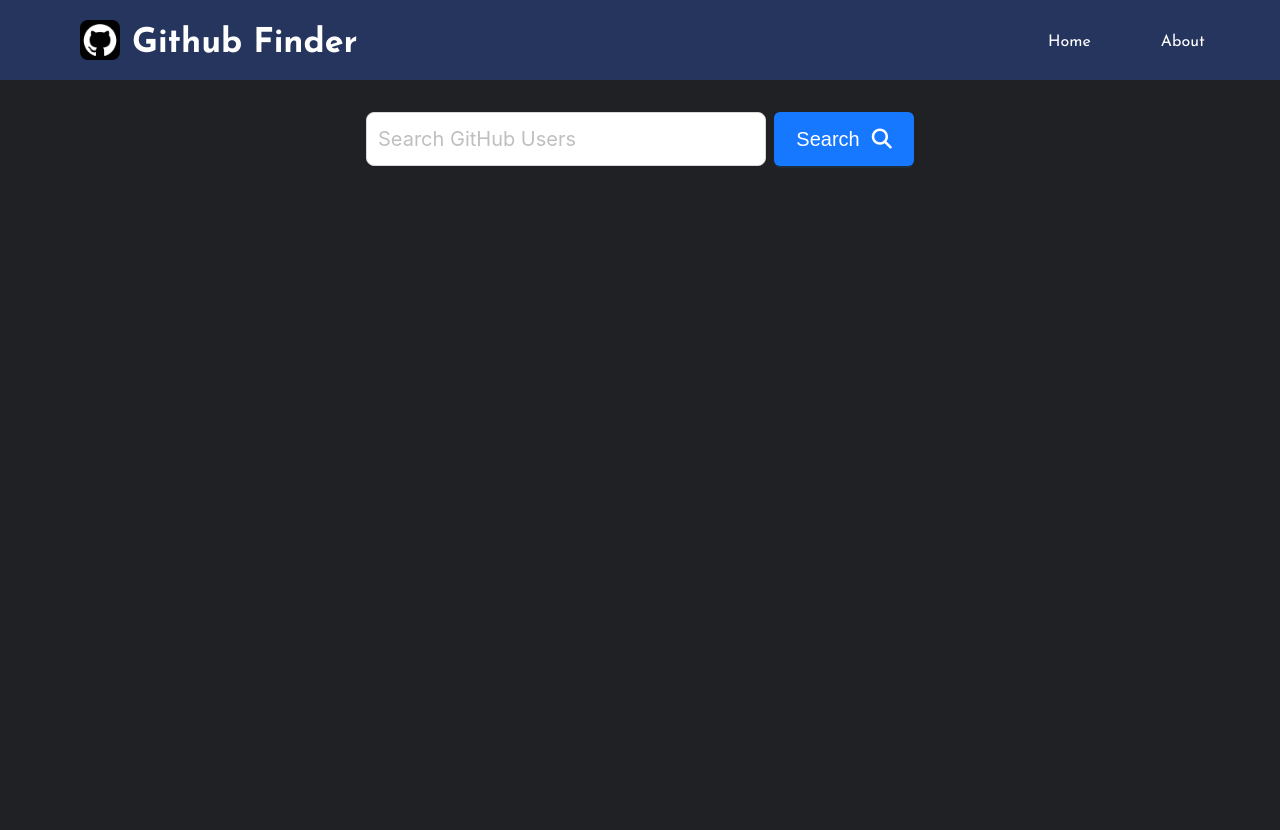
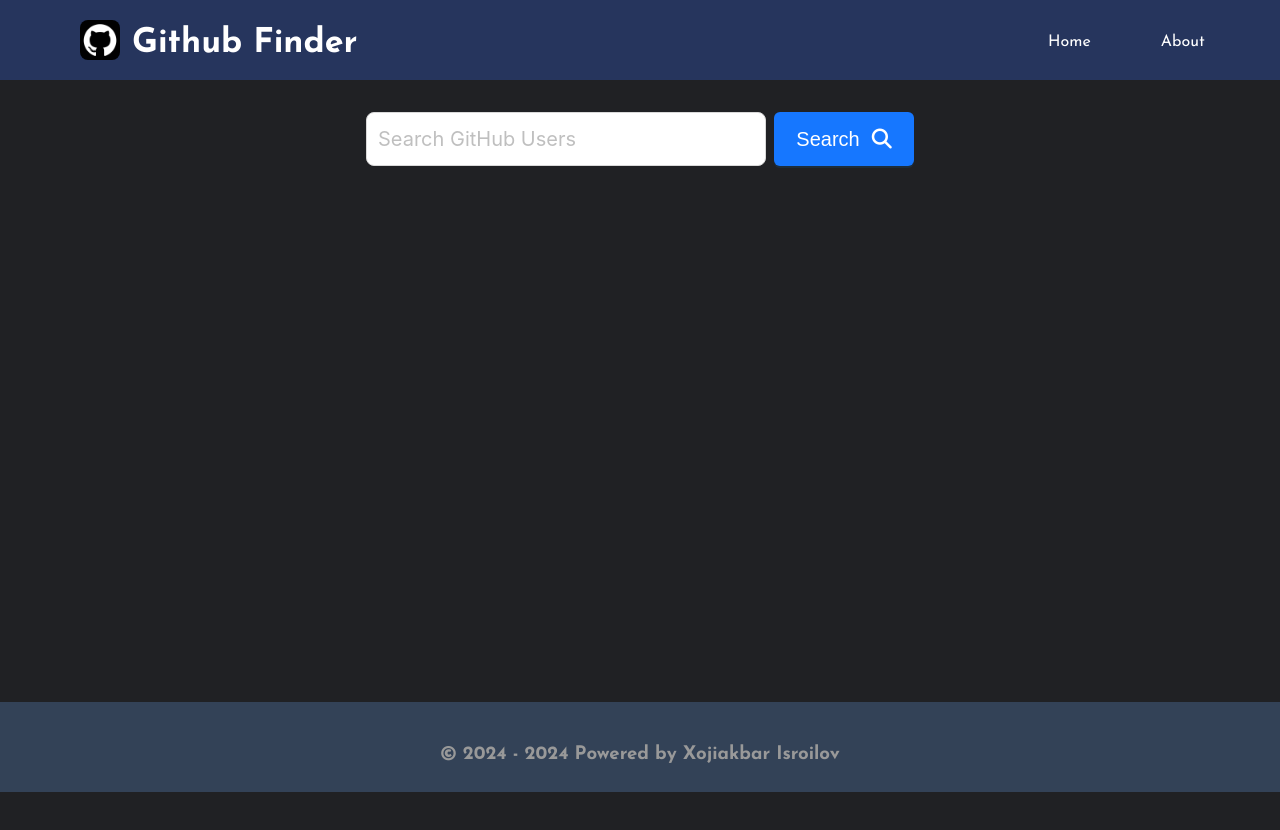
Before and after one commit to 1hojiakbar/github_finder, a React (Vite) app: page /home in a window 1280 px wide. Shown: the top 830 px of the page. After the commit the page ends 800 px from the top, so only its background shows below. Built offline with nearby package versions, Linux system fonts and the light colour scheme.

Commit message:
footer added

```diff
--- /dev/null
+++ b/src/pages/Home/Footer.jsx
@@ -0,0 +1,14 @@
+import React from "react";
+import { Footer as FooterWrapper } from "./style";
+
+const Footer = () => {
+  return (
+    <FooterWrapper>
+      <FooterWrapper.Title>
+        &#169; 2024 - {new Date().getFullYear()} Powered by Xojiakbar Isroilov
+      </FooterWrapper.Title>
+    </FooterWrapper>
+  );
+};
+
+export default Footer;
--- a/src/pages/Home/Profile/index.jsx
+++ b/src/pages/Home/Profile/index.jsx
@@ -2,7 +2,6 @@ import { Image, Button, Flex, Typography } from "antd";
 import { Container, MainWrapper, ProfileWrapper, UserProfile } from "../style";
 import { useState } from "react";
 import { useNavigate } from "react-router-dom";
-import { Col, Divider, Row } from "antd";
 const { Title } = Typography;
 
 function Profile({ users }) {
--- a/src/pages/Home/index.jsx
+++ b/src/pages/Home/index.jsx
@@ -5,6 +5,7 @@ import Profile from "./Profile";
 import Loading from "./Loader";
 import Search from "./Search";
 import { Container } from "./style";
+import Footer from "./Footer";
 
 const Home = () => {
   const [users, setUsers] = useState(null);
@@ -26,6 +27,7 @@ const Home = () => {
     <Container>
       <Search onSearch={searchUser} />
       {loading ? <Loading /> : <Profile users={users} />}
+      <Footer />
     </Container>
   );
 };
--- a/src/pages/Home/style.js
+++ b/src/pages/Home/style.js
@@ -10,7 +10,7 @@ const Container = styled.div`
   flex-direction: column;
   align-items: center;
   width: 100%;
-  height: 100vh;
+  height: 89vh;
 `;
 
 const SearchContainer = styled.div`
@@ -75,6 +75,23 @@ const SearchButton = styled(Button)`
   font-size: 20px;
 `;
 
+const Footer = styled.footer`
+  ${flex}
+  align-items: center;
+  justify-content: center;
+  width: 100%;
+  height: 90px;
+  margin-top: auto;
+  padding-top: 15px;
+  font-family: var(--font);
+  background-color: #334257;
+`;
+
+Footer.Title = styled.h3`
+  color: #999;
+  font-family: var(--font);
+`;
+
 export {
   Container,
   Form,
@@ -84,4 +101,5 @@ export {
   UserProfile,
   SearchInput,
   SearchButton,
+  Footer,
 };
```
